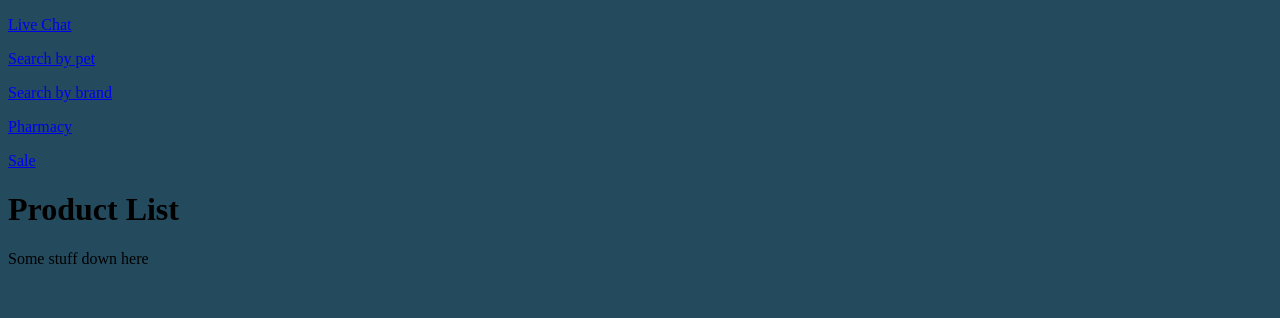
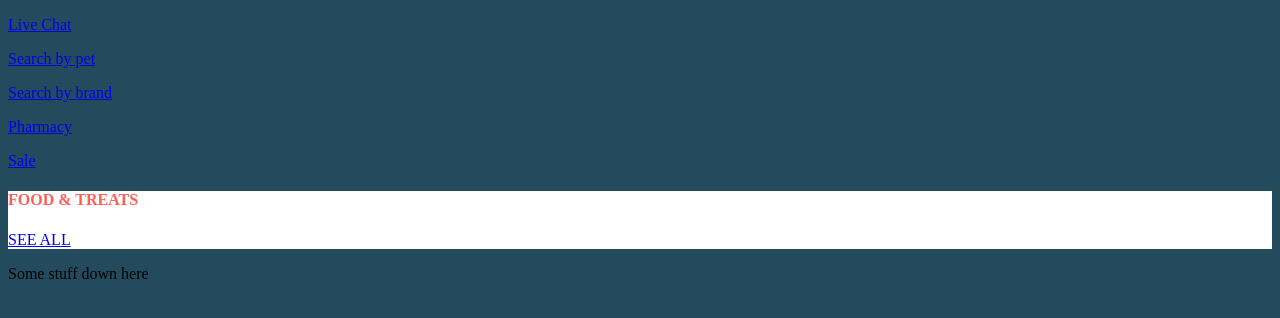
Before and after one commit to ldavidson45/wags-to-wings, a Django app: page / in a window 1280 px wide. Shown: the top 318 px of the page. Run offline with Django 3.2, Linux system fonts and the light colour scheme; style sheets or scripts are compiled from the project's sources.

Commit message:
add first section container

```diff
--- a/wags_to_wings/static/css/main.scss
+++ b/wags_to_wings/static/css/main.scss
@@ -4,9 +4,5 @@ $unsureifgreen: #f3faef;
 $brightred: #fe5f55;
 
 body {
-<<<<<<< HEAD
-  background-color: white;
-=======
-	background-color: $darkblue;
->>>>>>> d8bdc479c20eadf818fe54c326b3ce1e5aa76da6
+  background-color: $darkblue;
 }
--- /dev/null
+++ b/wags_to_wings/static/css/product_list.css
@@ -0,0 +1,10 @@
+.product-container {
+  background-color: white;
+}
+
+.product-container-title h4 {
+  color: #fe5f55;
+  padding: 0;
+  list-style: none;
+}
+/*# sourceMappingURL=product_list.css.map */
--- /dev/null
+++ b/wags_to_wings/static/css/product_list.scss
@@ -0,0 +1,16 @@
+$darkblue: #234a5d;
+$lightblue: #c9ddff;
+$unsureifgreen: #f3faef;
+$brightred: #fe5f55;
+
+.product-container {
+  background-color: white;
+}
+
+.product-container-title {
+  h4 {
+    color: $brightred;
+    padding: 0;
+    list-style: none;
+  }
+}
--- a/wags_to_wings/templates/wags_to_wings/base.html
+++ b/wags_to_wings/templates/wags_to_wings/base.html
@@ -7,6 +7,7 @@
     <!-- stylesheet link here -->
     <!-- font links here -->
     <link href="../../static/css/main.css" rel="stylesheet" />
+    <link href="../../static/css/product_list.css" rel="stylesheet" />
     <title>Wags to Wings</title>
   </head>
   <body>
--- a/wags_to_wings/templates/wags_to_wings/product_list.html
+++ b/wags_to_wings/templates/wags_to_wings/product_list.html
@@ -1,3 +1,13 @@
 {% extends 'wags_to_wings/base.html' %} {% block content %}
-<h1>Product List</h1>
+
+<section class="product-container">
+<div class="product-container-title">
+<h4>FOOD & TREATS</h4>
+<a href="#">SEE ALL</a>
+</div>
+
+</section>
+
+
+
 {% endblock %}
```
Also changed, not shown: 2 other files.
